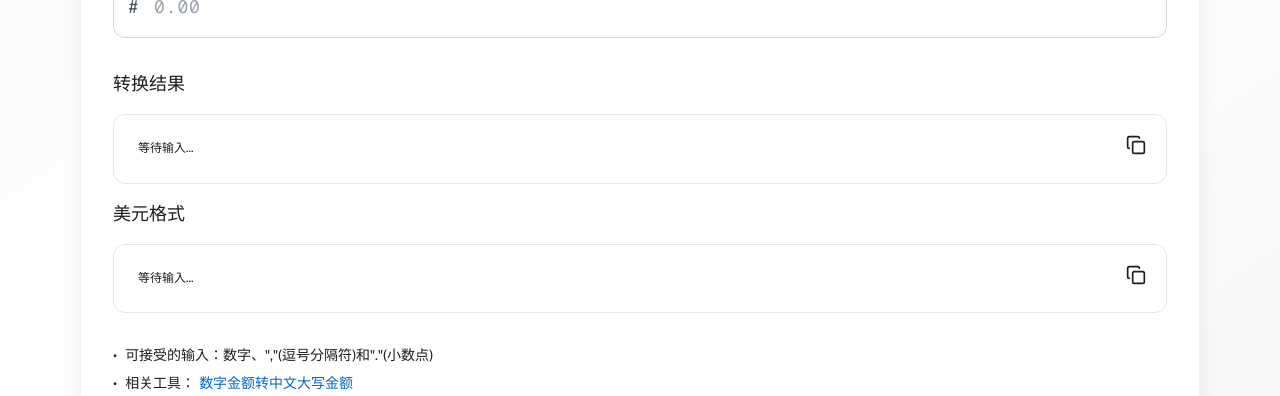
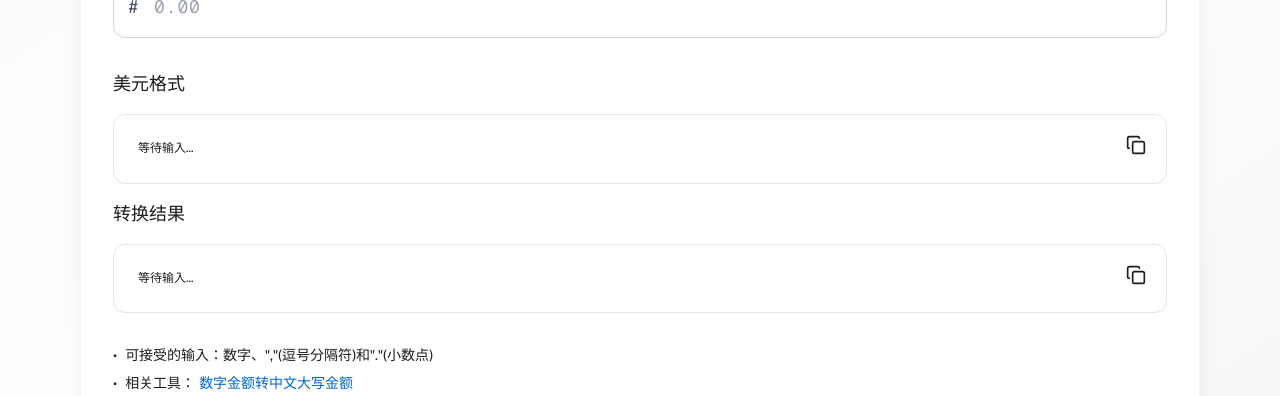
Before and after one commit to luocompany/luosir, a Next.js app: page /tools/number-to-english in a window 1280 px wide. Shown: the part 275-671 px from the top of the page. Built offline with nearby package versions, Linux system fonts and the light colour scheme.

Commit message:
美元结果提前

```diff
--- a/app/tools/number-to-english/page.tsx
+++ b/app/tools/number-to-english/page.tsx
@@ -349,15 +349,6 @@ export default function NumberToEnglish() {
 
           <div className="mt-8 space-y-4">
             <div>
-              <h2 className="text-lg font-medium text-[var(--foreground)] mb-4">转换结果</h2>
-              <ResultDisplay
-                result={result}
-                onCopy={handleCopy}
-                copied={copied}
-              />
-            </div>
-
-            <div>
               <h2 className="text-lg font-medium text-[var(--foreground)] mb-4">美元格式</h2>
               <DollarFormatDisplay
                 result={dollarResult}
@@ -366,6 +357,15 @@ export default function NumberToEnglish() {
                   setTimeout(() => setCopiedDollar(false), 2000);
                 }}
                 copied={copiedDollar}
+              />
+            </div>
+
+            <div>
+              <h2 className="text-lg font-medium text-[var(--foreground)] mb-4">转换结果</h2>
+              <ResultDisplay
+                result={result}
+                onCopy={handleCopy}
+                copied={copied}
               />
             </div>
           </div>
```
